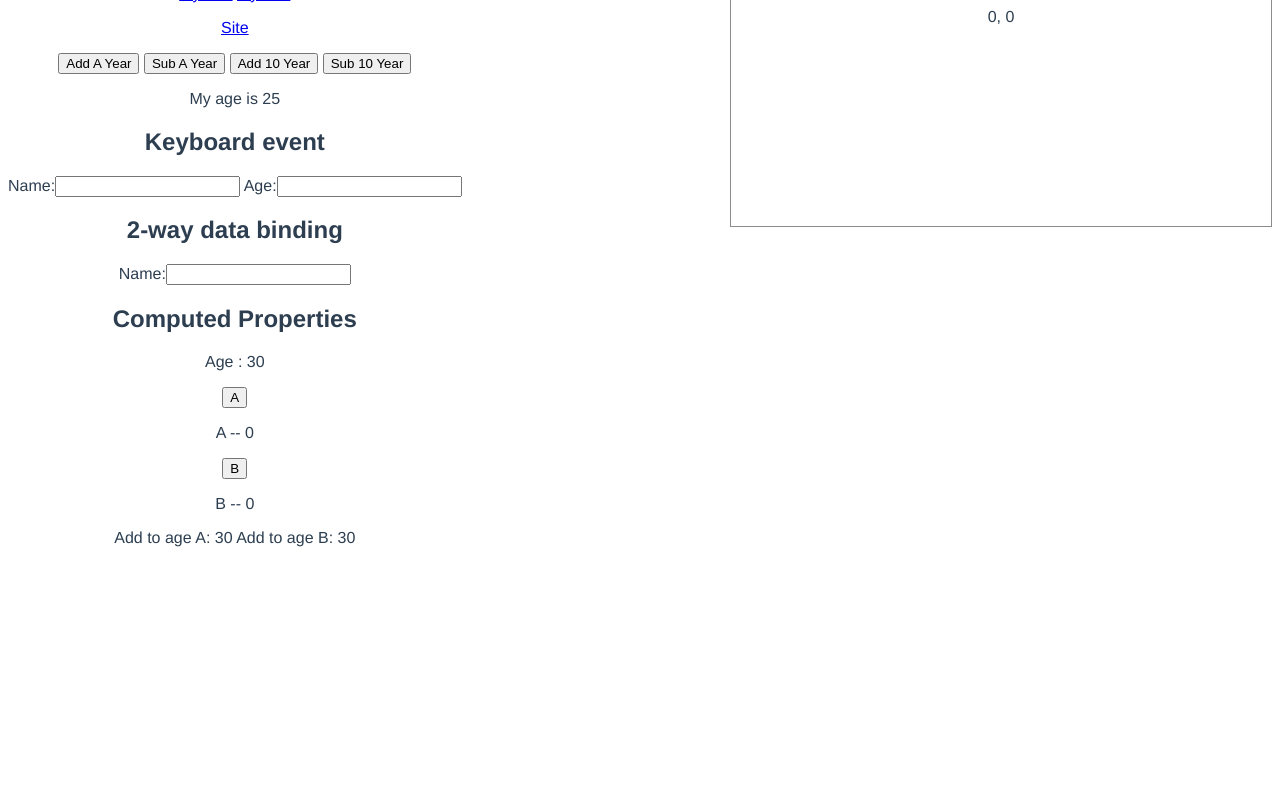
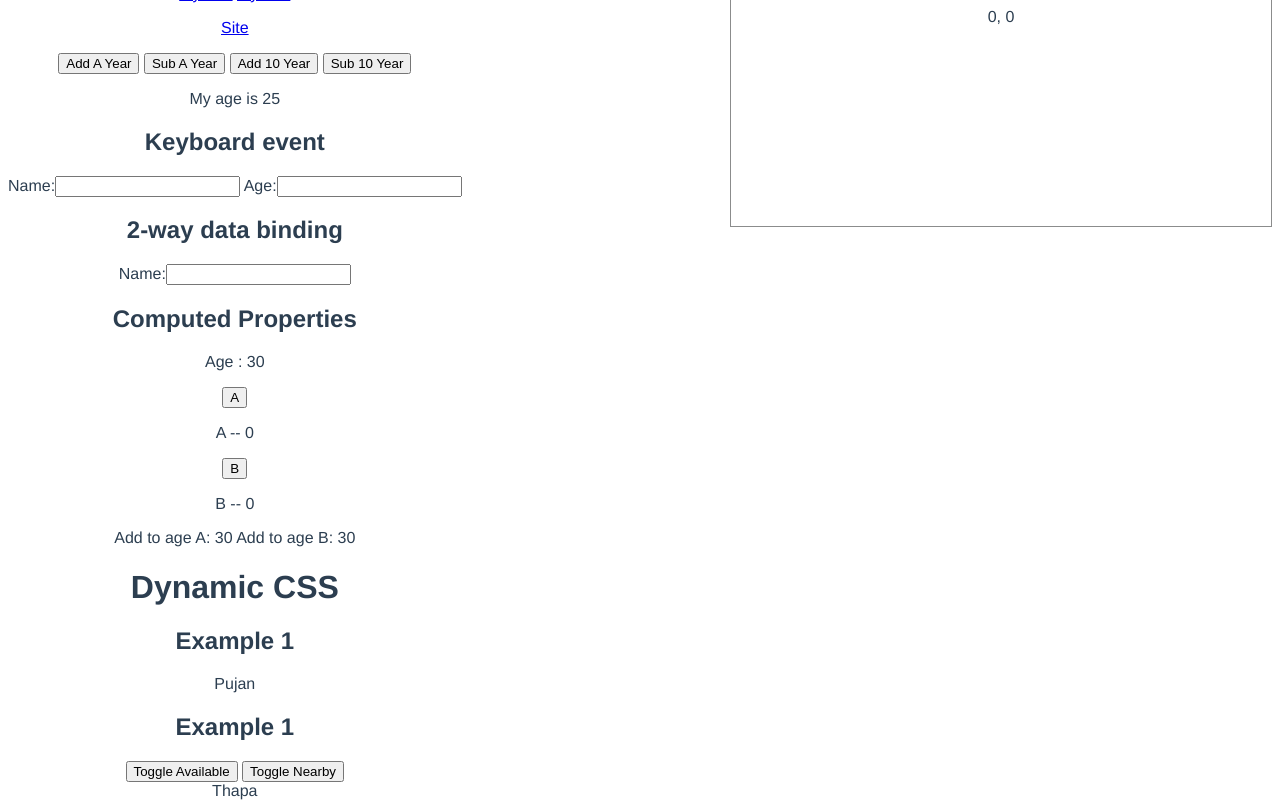
Before and after one commit to e911/Vue-JS-Tutorial, a Vue app: page / in a window 1280 px wide. Shown: the part 253-1053 px from the top of the page. Before the commit the page ends 800 px from the top, so only its background shows below. Built offline with nearby package versions, Linux system fonts and the light colour scheme.

Commit message:
Dynamic css classes

```diff
--- a/index.html
+++ b/index.html
@@ -21,11 +21,14 @@
         <button @dblclick="add(10)">Add 10 Year</button>
         <button v-on:dblclick="subtract(10)">Sub 10 Year</button>
         <p>My age is {{ age }}</p>
+
         <h2>Keyboard event</h2>
         <label>Name:</label><input type="text" v-on:keyup.enter="inputName"/>
         <label>Age:</label><input type="text" @keyup.enter="inputAge"/>
+
         <h2>2-way data binding</h2>
         <label>Name:</label><input type="text" v-model="newName"/><span>{{ newName }}</span>
+
         <h2>Computed Properties</h2>
         <p>Age : {{ newAge }}</p>
         <button @click="a++">A</button>
@@ -35,9 +38,21 @@
         <span>Add to age A: {{ addToA }}</span>
         <span>Add to age B: {{ addToB }}</span>
 
+        <h1>Dynamic CSS</h1>
+        <h2>Example 1</h2>
+        <div @click="available = !available" v-bind:class="{available: available, dynamic: dynamic}">
+          <span>Pujan</span>
+        </div>
+        <h2>Example 1</h2>
+        <button @click="available = !available">Toggle Available</button>
+        <button @click="nearby = !nearby">Toggle Nearby</button>
+        <div v-bind:class="dynaClasses" class="dynamic">
+          <span>Thapa</span>
+        </div>
+
       </div>
+
       <div id="canvas" v-on:mousemove="updateXY">{{ x }}, {{ y }}</div>
-
 
     </div>
   </body>
--- a/src/main.js
+++ b/src/main.js
@@ -21,7 +21,10 @@ new Vue({
     newName: '',
     newAge: 30,
     a: 0,
-    b: 0
+    b: 0,
+    dynamic: true,
+    available: false,
+    nearby: false
   },
   methods: {
     greet: function (time) {
@@ -53,6 +56,9 @@ new Vue({
     },
     addToB: function () {
       return this.b + this.newAge
+    },
+    dynaClasses: function(){
+      return {available: this.available, nearby: this.nearby}
     }
   }
 })
```
